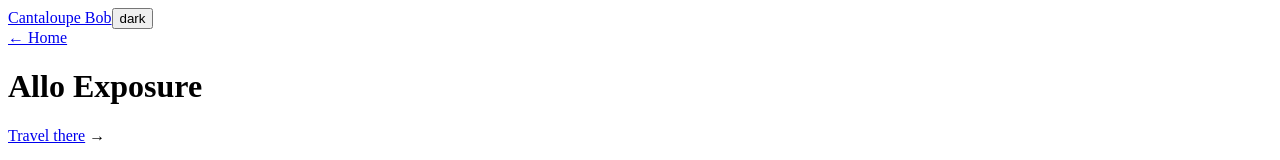
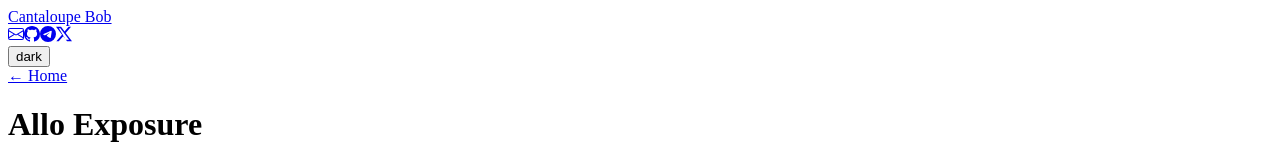
Before and after one commit to CantaloupeBob/CantaloupeBob.github.io, a React (Vite) app: page /work/allo-exposure in a window 1280 px wide. Shown: the top 160 px of the page. Built offline with nearby package versions, Linux system fonts and the light colour scheme; the HTML template or start-up script is replaced by a standard one.

Commit message:
feat: social links

```diff
--- a/src/components/Nav.tsx
+++ b/src/components/Nav.tsx
@@ -1,11 +1,112 @@
-import { Link } from 'react-router';
-import ThemeToggle from './ThemeToggle';
+import { Link } from "react-router";
+import ThemeToggle from "./ThemeToggle";
+import { email } from "../data/links";
+
+function MailIcon() {
+  return (
+    <svg
+      xmlns="http://www.w3.org/2000/svg"
+      viewBox="0 0 16 16"
+      width="16"
+      height="16"
+      fill="currentColor"
+      aria-hidden="true"
+    >
+      <path d="M0 4a2 2 0 0 1 2-2h12a2 2 0 0 1 2 2v8a2 2 0 0 1-2 2H2a2 2 0 0 1-2-2V4Zm2-1a1 1 0 0 0-1 1v.217l7 4.2 7-4.2V4a1 1 0 0 0-1-1H2Zm13 2.383-4.708 2.825L15 11.105V5.383Zm-.034 6.876-5.64-3.471L8 9.583l-1.326-.795-5.64 3.47A1 1 0 0 0 2 13h12a1 1 0 0 0 .966-.741ZM1 11.105l4.708-2.897L1 5.383v5.722Z" />
+    </svg>
+  );
+}
+
+function GitHubIcon() {
+  return (
+    <svg
+      xmlns="http://www.w3.org/2000/svg"
+      viewBox="0 0 16 16"
+      width="16"
+      height="16"
+      fill="currentColor"
+      aria-hidden="true"
+    >
+      <path d="M8 0C3.58 0 0 3.58 0 8c0 3.54 2.29 6.53 5.47 7.59.4.07.55-.17.55-.38 0-.19-.01-.82-.01-1.49-2.01.37-2.53-.49-2.69-.94-.09-.23-.48-.94-.82-1.13-.28-.15-.68-.52-.01-.53.63-.01 1.08.58 1.23.82.72 1.21 1.87.87 2.33.66.07-.52.28-.87.51-1.07-1.78-.2-3.64-.89-3.64-3.95 0-.87.31-1.59.82-2.15-.08-.2-.36-1.02.08-2.12 0 0 .67-.21 2.2.82.64-.18 1.32-.27 2-.27.68 0 1.36.09 2 .27 1.53-1.04 2.2-.82 2.2-.82.44 1.1.16 1.92.08 2.12.51.56.82 1.27.82 2.15 0 3.07-1.87 3.75-3.65 3.95.29.25.54.73.54 1.48 0 1.07-.01 1.93-.01 2.2 0 .21.15.46.55.38A8.013 8.013 0 0 0 16 8c0-4.42-3.58-8-8-8Z" />
+    </svg>
+  );
+}
+
+function TelegramIcon() {
+  return (
+    <svg
+      xmlns="http://www.w3.org/2000/svg"
+      viewBox="0 0 16 16"
+      width="16"
+      height="16"
+      fill="currentColor"
+      aria-hidden="true"
+    >
+      <path d="M16 8A8 8 0 1 1 0 8a8 8 0 0 1 16 0zM8.287 5.906c-.778.324-2.334.994-4.666 2.01-.378.15-.577.298-.595.442-.03.243.275.339.69.47l.175.055c.408.133.958.288 1.243.294.26.006.549-.1.868-.32 2.179-1.471 3.304-2.214 3.374-2.23.05-.012.12-.026.166.016.047.041.042.12.037.141-.03.129-1.227 1.241-1.846 1.817-.193.18-.33.307-.358.336a8.154 8.154 0 0 1-.188.186c-.38.366-.664.64.015 1.088.327.216.589.393.85.571.284.194.568.387.936.629.093.06.183.125.27.187.331.236.63.448.997.414.214-.02.435-.22.547-.82.265-1.417.786-4.486.906-5.751a1.426 1.426 0 0 0-.013-.315.337.337 0 0 0-.114-.217.526.526 0 0 0-.31-.093c-.3.005-.763.166-2.984 1.09z" />
+    </svg>
+  );
+}
+
+function XIcon() {
+  return (
+    <svg
+      xmlns="http://www.w3.org/2000/svg"
+      viewBox="0 0 16 16"
+      width="16"
+      height="16"
+      fill="currentColor"
+      aria-hidden="true"
+    >
+      <path d="M12.6.75h2.454l-5.36 6.142L16 15.25h-4.937l-3.867-5.07-4.425 5.07H.316l5.733-6.57L0 .75h5.063l3.495 4.633L12.601.75Zm-.86 13.028h1.36L4.323 2.145H2.865l6.875 11.633Z" />
+    </svg>
+  );
+}
 
 export default function Nav() {
   return (
     <header className="header">
-      <Link to="/" className="site-name">Cantaloupe Bob</Link>
-      <ThemeToggle />
+      <Link to="/" className="site-name">
+        Cantaloupe Bob
+      </Link>
+      <div className="nav-actions">
+        <div className="nav-social">
+          <a
+            href={`mailto:${email}`}
+            className="nav-social-link"
+            aria-label="Email"
+          >
+            <MailIcon />
+          </a>
+          <a
+            href="https://github.com/cantaloupebob"
+            className="nav-social-link"
+            target="_blank"
+            rel="noopener noreferrer"
+            aria-label="GitHub"
+          >
+            <GitHubIcon />
+          </a>
+          <a
+            href="https://t.me/cantaloupe_bob"
+            className="nav-social-link"
+            target="_blank"
+            rel="noopener noreferrer"
+            aria-label="Telegram"
+          >
+            <TelegramIcon />
+          </a>
+          <a
+            href="https://x.com/cantaloupe_bob"
+            className="nav-social-link"
+            target="_blank"
+            rel="noopener noreferrer"
+            aria-label="X (Twitter)"
+          >
+            <XIcon />
+          </a>
+        </div>
+        <ThemeToggle />
+      </div>
     </header>
   );
 }
--- a/src/content/work/makero/makero.tsx
+++ b/src/content/work/makero/makero.tsx
@@ -47,16 +47,10 @@ export default function Makero() {
         markets by using probability based triggers.
       </p>
 
-      {/*<img src={makeroUi} alt="Makero trading interface" />
-      <small>
-        The Makero interface. Prediction market triggers on the left, perp
-        trading on the right.
-      </small>*/}
-
       <p>Consider this hypothetical:</p>
 
       <p>
-        There exists a PM on whether the Strait of Hormuz will stabilize in 10
+        There exists a PM on whether the Strait of Hormuz will stabilize in ten
         days (the term "stabilize" is vague but sufficient for this example).
         The information coming from the White House as well as the IRGC is
         contradictory and convoluted, so the odds of stability according to the
--- a/src/data/links.ts
+++ b/src/data/links.ts
@@ -1,10 +1 @@
-import type { LinkItem } from "../types";
-
-// Single source of truth for external/social links used across pages.
-export const socialLinks: LinkItem[] = [
-  { label: "GitHub", href: "https://github.com/", external: true },
-  { label: "Twitter", href: "https://twitter.com/", external: true },
-  { label: "LinkedIn", href: "https://linkedin.com/in/", external: true },
-];
-
 export const email = "cantaloupebob@proton.me";
--- a/src/pages/About.tsx
+++ /dev/null
@@ -1,47 +0,0 @@
-import { Link } from 'react-router';
-import Section from '../components/Section';
-import PageLink from '../components/PageLink';
-import { socialLinks, email } from '../data/links';
-
-export default function About() {
-  return (
-    <div>
-      <Link to="/" className="back-link">← Home</Link>
-
-      <div className="page-intro">
-        <h1>About</h1>
-      </div>
-
-      <Section>
-        <p>
-          Software engineer & hobbiast algo trader focused on the blockchain space. I currently have a
-          particular interest in the Hyperliquid ecosystem.
-        </p>
-        <p>
-          Before this, I worked at [Company]. Before that, I studied [Field]
-          at [University]. I've been building things on the web since [year].
-        </p>
-      </Section>
-
-      <Section heading="Currently">
-        <p>
-          Working on [project] at [company]. Thinking about [idea].
-          Reading <em>[book]</em> by [author].
-        </p>
-      </Section>
-
-      <Section heading="Elsewhere">
-        <ul className="link-list">
-          {socialLinks.map((link) => (
-            <li key={link.href}>
-              <PageLink href={link.href} external>{link.label}</PageLink>
-            </li>
-          ))}
-          <li>
-            <PageLink href={`mailto:${email}`} external>{email}</PageLink>
-          </li>
-        </ul>
-      </Section>
-    </div>
-  );
-}
--- a/src/pages/Contact.tsx
+++ /dev/null
@@ -1,41 +0,0 @@
-import { Link } from 'react-router';
-import Section from '../components/Section';
-import PageLink from '../components/PageLink';
-import { socialLinks, email } from '../data/links';
-
-export default function Contact() {
-  return (
-    <div>
-      <Link to="/" className="back-link">← Home</Link>
-
-      <div className="page-intro">
-        <h1>Contact</h1>
-      </div>
-
-      <Section>
-        <p>
-          The best way to reach me is by email. I try to respond within a
-          few days.
-        </p>
-      </Section>
-
-      <Section heading="Email">
-        <ul className="link-list">
-          <li>
-            <PageLink href={`mailto:${email}`} external>{email}</PageLink>
-          </li>
-        </ul>
-      </Section>
-
-      <Section heading="Elsewhere">
-        <ul className="link-list">
-          {socialLinks.map((link) => (
-            <li key={link.href}>
-              <PageLink href={link.href} external>{link.label}</PageLink>
-            </li>
-          ))}
-        </ul>
-      </Section>
-    </div>
-  );
-}
--- a/src/pages/Home.tsx
+++ b/src/pages/Home.tsx
@@ -1,7 +1,6 @@
 import Section from "../components/Section";
 import PageLink from "../components/PageLink";
 import { workItems } from "../content/index";
-import { email } from "../data/links";
 
 export default function Home() {
   return (
@@ -40,39 +39,6 @@ export default function Home() {
           ))}
         </ul>
       </Section>
-
-      {/*<Section heading="Writing">
-        <ul className="link-list">
-          {writingItems.map((item) => (
-            <li key={item.slug}>
-              <PageLink href={`/writing/${item.slug}`}>{item.title}</PageLink>
-              <span className="item-meta">{item.description}</span>
-            </li>
-          ))}
-        </ul>
-      </Section>*/}
-
-      {/*<Section heading="About">
-        <p>A bit more about who I am and what I care about.</p>
-        <ul className="link-list">
-          <li>
-            <PageLink href="/about">Read more →</PageLink>
-          </li>
-        </ul>
-      </Section>*/}
-
-      <Section heading="Contact">
-        <ul className="link-list">
-          <li>
-            <PageLink href={`mailto:${email}`} external>
-              {email}
-            </PageLink>
-          </li>
-          <li>
-            <PageLink href="/contact">Other ways to reach me →</PageLink>
-          </li>
-        </ul>
-      </Section>
     </div>
   );
 }
--- a/src/styles/global.css
+++ b/src/styles/global.css
@@ -80,7 +80,7 @@ body {
 /* ─── Header / Nav ──────────────────────────────────────────────────────────── */
 .header {
     display: flex;
-    align-items: baseline;
+    align-items: center;
     justify-content: space-between;
     padding: var(--sp-12) 0 var(--sp-16);
 }
@@ -98,6 +98,32 @@ body {
 
 .site-name:hover {
     color: var(--fg);
+}
+
+/* ─── Nav actions ──────────────────────────────────────────────────────────── */
+.nav-actions {
+    display: flex;
+    align-items: center;
+    gap: var(--sp-4);
+}
+
+.nav-social {
+    display: flex;
+    align-items: center;
+    gap: var(--sp-3);
+}
+
+.nav-social-link {
+    display: flex;
+    align-items: center;
+    color: var(--fg-muted);
+    text-decoration: none;
+    transition: color 0.15s ease;
+}
+
+.nav-social-link:hover {
+    color: var(--fg);
+    text-decoration: none;
 }
 
 /* ─── Theme toggle ──────────────────────────────────────────────────────────── */
```
Also changed, not shown: src/router/index.tsx (+7 -11 lines), src/types/index.ts (+1 -8 lines).
